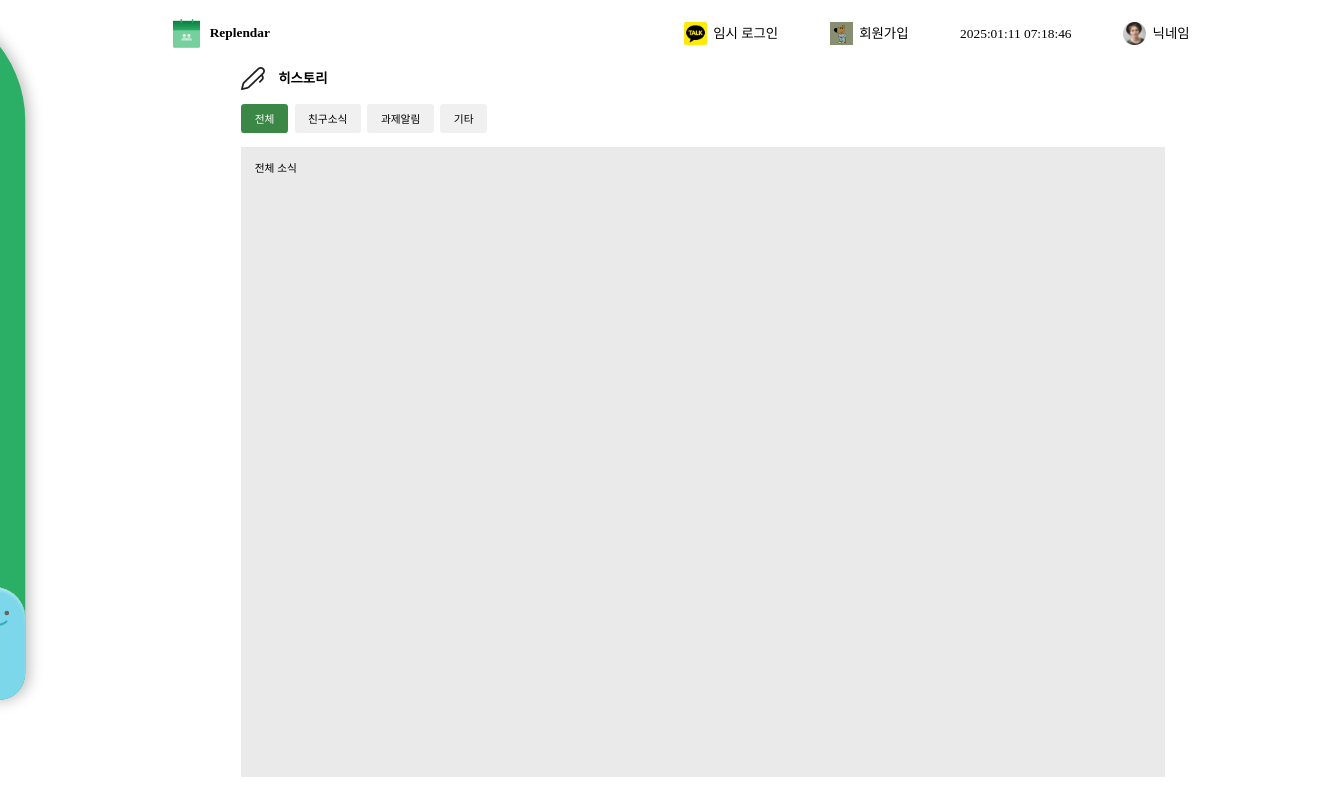
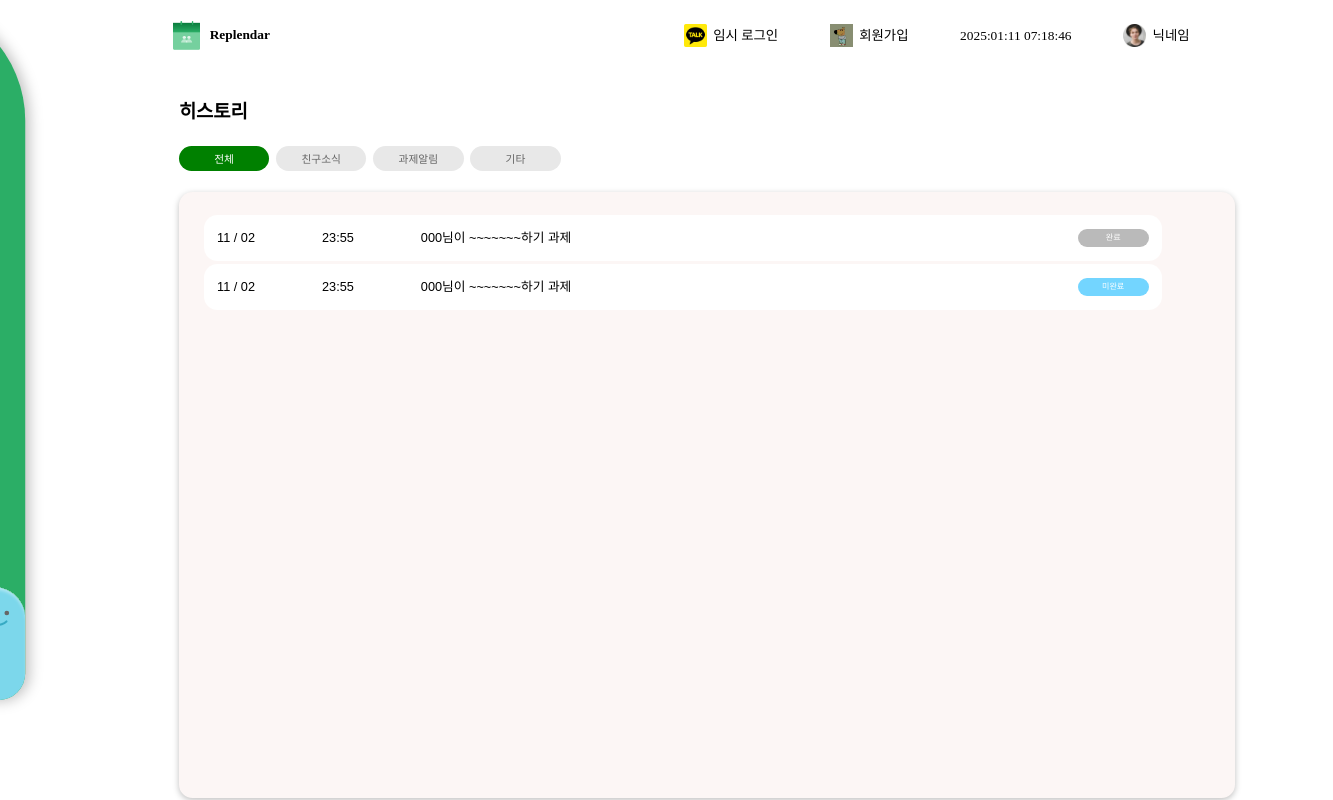
Before and after one commit to UMC-Replendar/Web, a React (Vite) app in the folder Replendar/: page /history in a window 1280 px wide. Shown: the whole page, 1333 px wide, since content can reach past the window. Built offline with nearby package versions, Linux system fonts and the light colour scheme.

Commit message:
[FEAT] info

```diff
--- a/Replendar/src/components/Navbar.tsx
+++ b/Replendar/src/components/Navbar.tsx
@@ -67,7 +67,8 @@ function NavBar() {
 export default NavBar;
 
 const NavWrapper = styled.div`
-  height: 100px;
+  height: 46px;
+  margin-top: 30px;
   display: flex;
   flex-direction: row;
   justify-content: space-between;
--- a/Replendar/src/components/infoComopnents/HistoryList.tsx
+++ b/Replendar/src/components/infoComopnents/HistoryList.tsx
@@ -1,5 +1,6 @@
 import styled from 'styled-components';
 import { useNavigate } from 'react-router-dom';
+import BlueButton from '../blueButton';
 
 interface HistoryEntry {
   date: string;
@@ -8,106 +9,94 @@ interface HistoryEntry {
   status: '완료' | '미완료';
 }
 
-interface StatusIndicatorProps {
-  status: '완료' | '미완료';
-}
-
-const HistoryContainer = styled.div`
-  display: flex;
-  flex-direction: column;
-`;
-
-const Image = styled.img`
-  width: 35px;
-  height: 35px;
-`;
-
-const HistoryButton = styled.button`
-  display: flex;
-  gap: 10px;
-  border: none;
-  cursor: pointer;
-  width: 200px;
-  background-color: white;
-`;
-const HistoryTitle = styled.div`
-  font-size: 24px;
-  font-weight: bold;
-  margin-bottom: 10px;
-`;
-
-const TableContainer = styled.button`
-  background-color: #eaeaea;
-  padding: 20px;
-  border-radius: 8px;
-  border: none;
+const Title = styled.p`
+  color: black;
+  font-size: 28px;
+  font-family: Pretendard;
+  font-weight: 500;
+  line-height: 39.2px;
+  word-wrap: break-word;
+  margin-bottom: 17px;
   cursor: pointer;
 `;
 
-const Table = styled.table`
+const HistoryContainer = styled.div`
   width: 100%;
-  border-collapse: collapse;
-  margin-top: 10px;
-
-  th,
-  td {
-    padding: 8px;
-    text-align: center;
-  }
+  height: 100%;
+  padding: 34.5px 109px 39.5px 37px;
+  background: #fcf6f5;
+  box-shadow: 0px 3px 10px rgba(0, 0, 0, 0.25);
+  border-radius: 20px;
+  overflow: hidden;
+  display: flex;
+  flex-direction: column;
+  align-items: flex-start;
+  cursor: pointer;
 `;
 
-const StatusIndicator = styled.div<StatusIndicatorProps>`
+const HistoryEntryContainer = styled.div`
+  width: 100%;
+  padding: 20px;
+  background: none;
+  border-radius: 20px;
   display: flex;
-  justify-content: center;
+  justify-content: space-between;
   align-items: center;
-  width: 50%; //center 안먹음..
-  height: 30px;
-  background: ${({ status }) => (status === '미완료' ? '#FF6C93' : '#4CAF50')};
-  border-radius: 20px;
-  color: #fff;
-  font-size: 14px;
+`;
+
+const HistoryDetails = styled.div`
+  display: flex;
+  gap: 100px;
+  align-items: center;
+`;
+
+const HistoryText = styled.div`
+  font-size: 19px;
+  font-family: Pretendard, sans-serif;
+  font-weight: 500;
+  line-height: 26.6px;
+  color: black;
 `;
 
 function HistoryList() {
   const navigate = useNavigate();
   const historyEntries: HistoryEntry[] = [
-    { date: '11/02', time: '23:55', task: '~~~과제', status: '완료' },
-    { date: '11/01', time: '23:48', task: '~~~과제', status: '미완료' },
+    {
+      date: '11/02',
+      time: '23:55',
+      task: '000님이 ~~~~~~~하기 과제',
+      status: '완료',
+    },
+    {
+      date: '11/02',
+      time: '23:55',
+      task: '000님이 ~~~~~~~하기 과제',
+      status: '미완료',
+    },
   ];
 
   return (
-    <HistoryContainer onClick={() => navigate('/history')}>
-      <HistoryButton onClick={() => navigate('/history')}>
-        <Image src="src/assets/images/Pencil.svg" alt="X" />
-        <HistoryTitle>히스토리</HistoryTitle>
-      </HistoryButton>
-      <TableContainer>
-        <Table>
-          <thead>
-            <tr>
-              <th>날짜</th>
-              <th>시간</th>
-              <th>과제</th>
-              <th>상태</th>
-            </tr>
-          </thead>
-          <tbody>
-            {historyEntries.map((entry, index) => (
-              <tr key={index}>
-                <td>{entry.date}</td>
-                <td>{entry.time}</td>
-                <td>{entry.task}</td>
-                <td>
-                  <StatusIndicator status={entry.status}>
-                    {entry.status}
-                  </StatusIndicator>
-                </td>
-              </tr>
-            ))}
-          </tbody>
-        </Table>
-      </TableContainer>
-    </HistoryContainer>
+    <>
+      <div>
+        <Title onClick={() => navigate('/history')}>히스토리</Title>
+        <HistoryContainer onClick={() => navigate('/history')}>
+          {historyEntries.map((entry, index) => (
+            <HistoryEntryContainer key={index}>
+              <HistoryDetails>
+                <HistoryText>{entry.date}</HistoryText>
+                <HistoryText>{entry.time}</HistoryText>
+                <HistoryText>{entry.task}</HistoryText>
+              </HistoryDetails>
+              <BlueButton
+                status={entry.status === '완료' ? '등록됨' : '내 일정에 등록'}
+              >
+                {entry.status}
+              </BlueButton>
+            </HistoryEntryContainer>
+          ))}
+        </HistoryContainer>
+      </div>
+    </>
   );
 }
 
--- a/Replendar/src/components/infoComopnents/HistoryPage.tsx
+++ b/Replendar/src/components/infoComopnents/HistoryPage.tsx
@@ -1,76 +1,100 @@
 import React, { useState } from 'react';
 import styled from 'styled-components';
+import BlueButton from '../blueButton';
 
 const Container = styled.div`
-  height: 90%;
-  width: 80%;
-  margin: 0 auto;
-  gap: 20px;
+  width: 100%;
+  height: 100%;
+  display: flex;
+  flex-direction: column;
+  justify-content: flex-start;
+  align-items: flex-start;
+  gap: 30px;
+  margin-top: 70px;
+  margin-left: 79px;
 `;
 
-const Box = styled.div`
-  background-color: #eaeaea;
-  width: 100%;
-  height: 100%;
-  padding: 20px;
-  overflow-y: auto;
-`;
-
-const Wrapper = styled.div`
-  display: flex;
-  align-items: center;
-  gap: 20px;
-  margin-bottom: 20px;
-`;
-
-const Image = styled.img`
-  width: 35px;
-  height: 35px;
-`;
-
-const Text = styled.div`
-  font-weight: bold;
-  font-size: 20px;
+const Title = styled.div`
+  font-size: 28px;
+  font-family: Pretendard, sans-serif;
+  font-weight: 700;
+  color: black;
 `;
 
 const Menu = styled.div`
   display: flex;
   gap: 10px;
-  margin-bottom: 20px;
 `;
 
 const Button = styled.button<{ active: boolean }>`
-  padding: 10px 20px;
-  background-color: ${(props) => (props.active ? '#3b8746' : '#f0f0f0')};
-  color: ${(props) => (props.active ? '#fff' : '#000')};
+  height: 38px;
+  width: 135px;
+  padding: 8px 8px;
+  background-color: ${(props) => (props.active ? 'green' : '#E8E8E8')};
+  border-radius: 50px;
   border: none;
-  border-radius: 5px;
+  color: ${(props) => (props.active ? 'white' : '#666666')};
+  font-size: 16px;
+  font-family: Pretendard, sans-serif;
+  font-weight: 500;
   cursor: pointer;
-  font-size: 16px;
-
   &:hover {
-    background-color: ${(props) => (props.active ? '#3b8746' : '#e0e0e0')};
+    background-color: green;
+    color: white;
   }
 `;
 
+const ContentBox = styled.div`
+  padding: 34.5px 109px 67.5px 37px;
+  background: #fcf6f5;
+  box-shadow: 0px 3px 10px rgba(0, 0, 0, 0.25);
+  border-radius: 20px;
+  width: calc(100% - 146px);
+  display: flex;
+  flex-direction: column;
+  gap: 5px;
+  height: 100%;
+`;
+
+const HistoryItem = styled.div`
+  background: white;
+  padding: 20px;
+  border-radius: 20px;
+  display: flex;
+  justify-content: space-between;
+  align-items: center;
+  width: 100%;
+`;
+
+const HistoryDetails = styled.div`
+  display: flex;
+  gap: 100px;
+  font-size: 19px;
+  font-family: Pretendard, sans-serif;
+  font-weight: 500;
+  color: black;
+`;
+
 const HistoryPage: React.FC = () => {
-  //React.FC는 해당 컴포넌트가 React 함수형 컴포넌트임을 나타냄
   const [activeMenu, setActiveMenu] = useState<string>('전체');
-
-  const contentMap: Record<string, string> = {
-    //Record<string, string>은 키(string)와 값(string)으로 구성된 객체임을 나타냄
-    전체: '전체 소식',
-    친구소식: '친구 소식',
-    과제알림: '과제 알림',
-    기타: '기타 내용',
-  };
+  const content = [
+    {
+      date: '11 / 02',
+      time: '23:55',
+      task: '000님이 ~~~~~~~하기 과제',
+      status: '완료',
+    },
+    {
+      date: '11 / 02',
+      time: '23:55',
+      task: '000님이 ~~~~~~~하기 과제',
+      status: '미완료',
+    },
+  ];
 
   return (
     <Container>
-      <Wrapper>
-        <Image src="src/assets/images/Pencil.svg" alt="X" />
-        <Text>히스토리</Text>
-      </Wrapper>
+      <Title>히스토리</Title>
       <Menu>
         {['전체', '친구소식', '과제알림', '기타'].map((menu) => (
           <Button
@@ -82,7 +106,22 @@ const HistoryPage: React.FC = () => {
           </Button>
         ))}
       </Menu>
-      <Box>{contentMap[activeMenu]}</Box>
+      <ContentBox>
+        {content.map((item, index) => (
+          <HistoryItem key={index}>
+            <HistoryDetails>
+              <div>{item.date}</div>
+              <div>{item.time}</div>
+              <div>{item.task}</div>
+            </HistoryDetails>
+            <BlueButton
+              status={item.status === '완료' ? '등록됨' : '내 일정에 등록'}
+            >
+              {item.status}
+            </BlueButton>
+          </HistoryItem>
+        ))}
+      </ContentBox>
     </Container>
   );
 };
--- a/Replendar/src/components/infoComopnents/ProfileSection.tsx
+++ b/Replendar/src/components/infoComopnents/ProfileSection.tsx
@@ -2,11 +2,12 @@ import styled from 'styled-components';
 
 const ProfileContainer = styled.div`
   display: flex;
-  gap: 80px;
+  gap: 100px;
   align-items: center;
   flex-direction: row;
   margin-left: 25%;
-  margin-top: 50px;
+  margin-top: 52px;
+  margin-bottom: 54px;
 `;
 
 const ProfilePicture = styled.div`
--- a/Replendar/src/components/infoComopnents/taskPage/CompletedTasksPage.tsx
+++ b/Replendar/src/components/infoComopnents/taskPage/CompletedTasksPage.tsx
@@ -1,8 +1,28 @@
+import React from 'react';
+// import styled from 'styled-components';
 import TaskCard from './TaskCard';
 
-const CompletedTasksPage = () => {
+const CompletedTasksPage: React.FC = () => {
+  const tasks = [
+    {
+      date: '11 / 02',
+      time: '23:55',
+      description: '000님이 ~~~~~~~하기 과제',
+      delay: '과제 제출이 3h 느렸습니다.',
+    },
+    {
+      date: '11 / 03',
+      time: '22:30',
+      description: '000님이 ~~~~~~~하기 과제',
+      delay: '과제 제출이 30m 빨랐습니다.',
+    },
+  ];
   return (
-    <TaskCard imageSrc="src/assets/images/Worked.svg" title="완료한 과제" />
+    <TaskCard
+      imageSrc="src/assets/images/Worked.svg"
+      title="완료한 과제"
+      tasks={tasks}
+    />
   );
 };
 
--- a/Replendar/src/components/infoComopnents/taskPage/StoredTasksPage.tsx
+++ b/Replendar/src/components/infoComopnents/taskPage/StoredTasksPage.tsx
@@ -1,10 +1,51 @@
+import React from 'react';
 import TaskCard from './TaskCard';
 
-const StoredTaskPage = () => {
+const tasks = [
+  {
+    date: '11 / 02',
+    time: '23:59',
+    description: '~~과~~~~~하기 과제',
+    delay: '만료',
+  },
+  {
+    date: '11 / 02',
+    time: '23:59',
+    description: '~~과~~~~~하기 과제',
+    delay: '만료',
+  },
+  {
+    date: '11 / 02',
+    time: '23:59',
+    description: '~~과~~~~~하기 과제',
+    delay: '만료',
+  },
+  {
+    date: '11 / 02',
+    time: '23:59',
+    description: '~~과~~~~~하기 과제',
+    delay: '유효',
+  },
+  {
+    date: '11 / 02',
+    time: '23:59',
+    description: '~~과~~~~~하기 과제',
+    delay: '유효',
+  },
+  {
+    date: '11 / 02',
+    time: '23:59',
+    description: '~~과~~~~~하기 과제',
+    delay: '유효',
+  },
+];
+
+const StoredTaskPage: React.FC = () => {
   return (
     <TaskCard
       imageSrc="src/assets/images/InfoIcons/Task.svg"
       title="보관한 과제"
+      tasks={tasks}
     />
   );
 };
--- a/Replendar/src/components/infoComopnents/taskPage/TaskCard.tsx
+++ b/Replendar/src/components/infoComopnents/taskPage/TaskCard.tsx
@@ -3,17 +3,20 @@ import styled from 'styled-components';
 const Container = styled.div`
   display: flex;
   flex-direction: column;
-
   height: 90%;
-  width: 80%;
-  margin: 50px auto 0;
+  width: 90%;
+  margin-left: 79px;
+  margin-top: 70px;
   gap: 20px;
 `;
 
 const Box = styled.div`
-  background-color: #eaeaea;
+  background-color: #fcf6f5;
+  box-shadow: 0px 3px 10px rgba(0, 0, 0, 0.25);
+  border-radius: 20px;
   width: 100%;
   height: 100%;
+  padding: 34.5px 109px 30.5px 37px;
 `;
 
 const Wrapper = styled.div`
@@ -24,28 +27,88 @@ const Wrapper = styled.div`
 `;
 
 const Image = styled.img`
-  width: 50px;
-  height: 50px;
+  width: 30px;
+  height: 30px;
 `;
 
 const Text = styled.div`
   font-weight: bold;
-  font-size: 20px;
+  font-size: 28px;
+  font-family: Pretendard, sans-serif;
+`;
+
+const TaskItem = styled.div`
+  width: 100%;
+  padding: 20px;
+  background: white;
+  border-radius: 20px;
+  display: flex;
+  justify-content: space-between;
+  align-items: center;
+  margin-bottom: 10px;
+`;
+
+const TaskDetails = styled.div`
+  display: flex;
+  gap: 100px;
+  font-size: 19px;
+  font-family: Pretendard, sans-serif;
+  font-weight: 500;
+  color: black;
+`;
+
+const Status = styled.div`
+  padding: 4px 16px;
+  background: #73d5ff;
+  border-radius: 50px;
+  color: white;
+  font-size: 13px;
+  font-family: Pretendard, sans-serif;
+  font-weight: 500;
+`;
+
+const DelayMessage = styled.div<{ isEarly: boolean }>`
+  width: 100%;
+  text-align: right;
+  color: ${({ isEarly }) =>
+    isEarly ? '#4CAF50' : '#EB8A8A'}; // 초록색 or 빨간색
+  font-size: 19px;
+  font-family: Pretendard, sans-serif;
+  font-weight: 500;
+  margin-top: 5px;
 `;
 
 interface TaskCardProps {
   imageSrc: string;
   title: string;
+  tasks: { date: string; time: string; description: string; delay: string }[];
 }
 
-const TaskCard = ({ imageSrc, title }: TaskCardProps) => {
+const TaskCard = ({ imageSrc, title, tasks }: TaskCardProps) => {
   return (
     <Container>
       <Wrapper>
         <Image src={imageSrc} alt="Task Icon" />
         <Text>{title}</Text>
       </Wrapper>
-      <Box />
+      <Box>
+        {tasks.map((task, index) => {
+          const isEarly = task.delay.includes('빨랐습니다');
+          return (
+            <div key={index}>
+              <TaskItem>
+                <TaskDetails>
+                  <div>{task.date}</div>
+                  <div>{task.time}</div>
+                  <div>{task.description}</div>
+                </TaskDetails>
+                <Status>완료</Status>
+              </TaskItem>
+              <DelayMessage isEarly={isEarly}>{task.delay}</DelayMessage>
+            </div>
+          );
+        })}
+      </Box>
     </Container>
   );
 };
```
Also changed, not shown: Replendar/src/components/infoComopnents/TaskSummary.tsx (+11 -10 lines), Replendar/src/components/infoComopnents/taskPage/ImportantTaskPage.tsx (+1 -8 lines), Replendar/src/components/infoComopnents/taskPage/NotCompletedTaskPage.tsx (+1 -8 lines).
